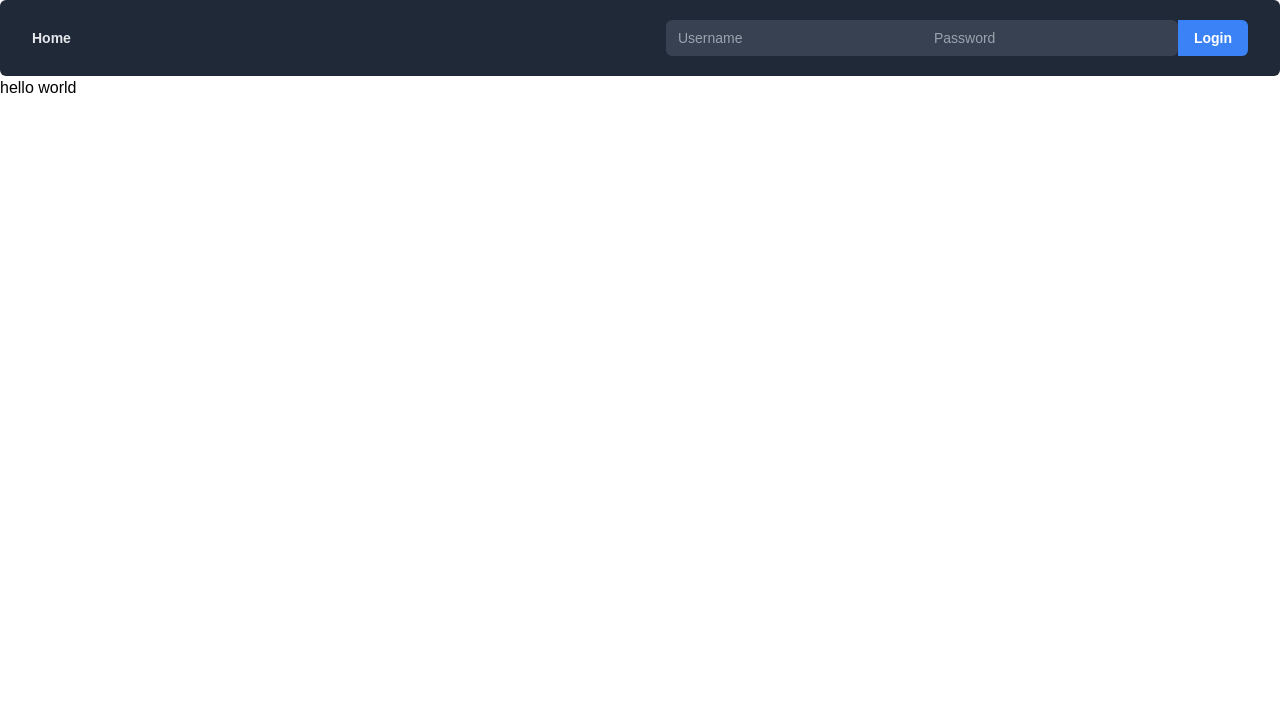
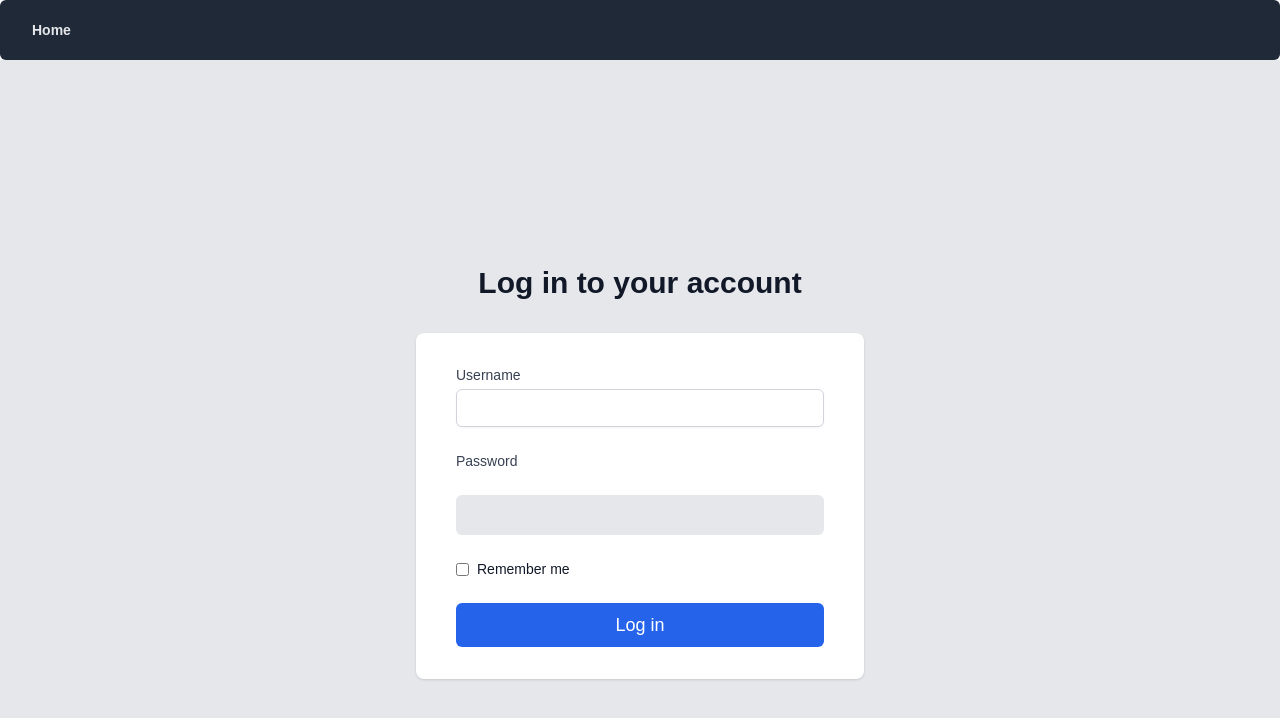
Before and after one commit to ahmedmeissara/labo, a Next.js app: page / in a window 1280 px wide. Shown: the top 718 px of the page. Built offline with nearby package versions, Linux system fonts and the light colour scheme.

Commit message:
a login page

```diff
--- a/src/app/Ad4O69cwrPVg/page.tsx
+++ b/src/app/Ad4O69cwrPVg/page.tsx
@@ -21,14 +21,13 @@ export default function Admin() {
 
   return (
     <section>
+
       <main className="py-5">
         <h1 className="bg- text-xl md:text-5xl text-center font-bold py-10">
           Labo Management
         </h1>
         {/* collapsable form */}
         <div className="container mx-auto">
-
-
           <Form></Form>
         </div>
 
--- a/src/app/Appbar.tsx
+++ b/src/app/Appbar.tsx
@@ -3,24 +3,8 @@ import { useQuery } from "react-query";
 import { useRouter } from "next/navigation";
 import Link from "next/link";
 
-const fetchUser = async (username: any, password: any) => {
-  const res = await fetch("/api/users", {
-    method: "POST",
-    headers: { "Content-Type": "application/json" },
-    body: JSON.stringify({ username, password }),
-  });
-
-  if (!res.ok) {
-    throw new Error("Invalid username or password");
-  }
-
-  return res.json();
-};
-
 const Navbar = () => {
   const [isLoggedIn, setIsLoggedIn] = useState(false);
-  const [username, setUsername] = useState("");
-  const [password, setPassword] = useState("");
   const router = useRouter();
 
   useEffect(() => {
@@ -29,37 +13,13 @@ const Navbar = () => {
 
     if (token) {
       setIsLoggedIn(true);
-      router.push("/");
     }
   }, []);
-
-
-  const { data: user, isLoading, isError, error, refetch }: any = useQuery(
-    ["users", username, password],
-    () => fetchUser(username, password),
-    {
-      enabled: false,
-    }
-  );
-
-  const handleLogin = async (e: any) => {
-    e.preventDefault();
-    try {
-      const user = await refetch();
-      localStorage.setItem("token", user.token); // Store token in localStorage
-      setIsLoggedIn(true);
-      router.push("/");
-    } catch (error) {
-      console.error(error);
-    }
-  };
 
   const handleLogout = () => {
     localStorage.removeItem("token"); // Remove token from localStorage
     setIsLoggedIn(false);
     router.push("/");
-    setUsername("");
-    setPassword("");
   };
 
   return (
@@ -70,15 +30,12 @@ const Navbar = () => {
             Home
           </Link>
         </li>
-    {isLoggedIn && user ? (
+        {isLoggedIn && (
           <>
             <li>
               <Link href="/Ad4O69cwrPVg" className="text-gray-200 mx-4">
                 Admin
               </Link>
-        </li>
-        <li>
-          <span className="text-gray-200">{user.name}</span>
             </li>
             <li>
               <button
@@ -89,49 +46,9 @@ const Navbar = () => {
               </button>
             </li>
           </>
-    ) : (
-      <form onSubmit={handleLogin} className="flex">
-        <li>
-          <input
-            type="text"
-            placeholder="Username"
-            className="bg-gray-700 text-gray-200 rounded-l-md px-3 py-2 focus:outline-none focus:bg-gray-600 sm:w-32 md:w-48 lg:w-64"
-            value={username}
-            onChange={(e) => setUsername(e.target.value)}
-          />
-        </li>
-        <li>
-          <input
-            type="password"
-            placeholder="Password"
-            className="bg-gray-700 text-gray-200 rounded-r-md px-3 py-2 focus:outline-none focus:bg-gray-600 sm:w-32 md:w-48 lg:w-64"
-            value={password}
-            onChange={(e) => setPassword(e.target.value)}
-          />
-        </li>
-        <li>
-          <button
-            type="submit"
-            className="bg-blue-500 hover:bg-blue-600 text-white font-bold py-2 px-4 rounded-r-md"
-          >
-            Login
-          </button>
-        </li>
-      </form>
         )}
       </ul>
-  {isLoading && (
-    <div className="fixed top-0 left-0 w-full h-full bg-gray-800 bg-opacity-50 flex items-center justify-center">
-      <p className="text-gray-200 font-bold">Loading...</p>
-    </div>
-  )}
-  {isError && (
-    <div className="fixed top-0 left-0 w-full h-full bg-gray-800 bg-opacity-50 flex items-center justify-center">
-      <p className="text-red-500 font-bold">{error.message}</p>
-    </div>
-  )}
     </nav>
-
   );
 };
 
--- a/src/app/page.tsx
+++ b/src/app/page.tsx
@@ -1,9 +1,139 @@
-import React from 'react';
+"use client"; // this is a client component 👈🏽
+import { useState, useEffect } from "react";
+import { useQuery } from "react-query";
+import { useRouter } from "next/navigation";
+import Link from "next/link";
+const fetchUser = async (username: any, password: any) => {
+  const res = await fetch("/api/users", {
+    method: "POST",
+    headers: { "Content-Type": "application/json" },
+    body: JSON.stringify({ username, password }),
+  });
 
-const Home =()=>{
-return(
+  if (!res.ok) {
+    throw new Error("Invalid username or password");
+  }
 
-    <h1>hello world</h1>
-)
-}
-export default Home;
+  return res.json();
+};
+
+const Login = () => {
+  const [username, setUsername] = useState("");
+  const [password, setPassword] = useState("");
+  const [isLoading, setIsLoading] = useState(false);
+  const [isError, setIsError] = useState(false);
+  const router = useRouter();
+
+  useEffect(() => {
+    const token =
+      typeof localStorage !== "undefined" ? localStorage.getItem("token") : null;
+
+    if (token) {
+      router.push("/");
+    }
+  }, []);
+
+
+  const { data: user, refetch }: any = useQuery(
+    ["users", username, password],
+    () => fetchUser(username, password),
+    {
+      enabled: false,
+    }
+  );
+
+  const handleLogin = async (e: any) => {
+    e.preventDefault();
+    setIsLoading(true);
+    setIsError(false);
+    try {
+      const user = await refetch();
+      localStorage.setItem("token", user.token); // Store token in localStorage
+      router.push("/Ad4O69cwrPVg");
+    } catch (error) {
+      setIsError(true);
+    } finally {
+      setIsLoading(false);
+    }
+  };
+
+  return (
+
+    <div className="min-h-screen bg-gray-200 flex flex-col justify-center py-12 sm:px-6 lg:px-8">
+
+      <div className="sm:mx-auto sm:w-full sm:max-w-md">
+
+        <h2 className="mt-6 text-center text-3xl font-extrabold text-gray-900">
+          Log in to your account
+        </h2>
+      </div>
+
+      <div className="mt-8 sm:mx-auto sm:w-full sm:max-w-md">
+        <div className="bg-white py-8 px-4 shadow sm:rounded-lg sm:px-10">
+          <form className="space-y-6" onSubmit={handleLogin}>
+            <div>
+              <label htmlFor="username" className="block text-sm font-medium text-gray-700">
+                Username
+              </label>
+              <div className="mt-1">
+                <input
+                  id="username"
+                  name="username"
+                  type="text"
+                  autoComplete="username"
+                  required
+                  className="appearance-none block w-full px-3 py-2 border border-gray-300 rounded-md shadow-sm placeholder-gray-400 focus:outline-none focus:ring-blue-500 focus:border-blue-500 sm:text-sm"
+                  value={username}
+                  onChange={(e) => setUsername(e.target.value)}
+                />
+              </div>
+            </div>
+
+
+              <label htmlFor="password" className="block text-sm font-medium text-gray-700">
+                Password
+              </label>
+              <div className="mt-1">
+              <input
+            type="password"
+            id="password"
+            name="password"
+            value={password}
+            onChange={(e) => setPassword(e.target.value)}
+            className="block w-full px-4 py-2 mt-2 text-gray-700 bg-gray-200 appearance-none focus:outline-none focus:bg-white focus:ring-2 focus:ring-blue-600 focus:ring-opacity-50 rounded-md"
+            required
+          />
+        </div>
+
+        <div className="flex items-center justify-between mt-4">
+          <div className="flex items-center">
+            <input
+              type="checkbox"
+              id="remember-me"
+              name="remember-me"
+              className="text-blue-600 rounded-md focus:ring-2 focus:ring-blue-600 focus:ring-opacity-50"
+            />
+            <label htmlFor="remember-me" className="ml-2 block text-sm text-gray-900">
+              Remember me
+            </label>
+          </div>
+
+
+        </div>
+
+        <div className="mt-8">
+          <button
+            type="submit"
+            className="w-full px-4 py-2 text-lg font-medium text-white bg-blue-600 rounded-md hover:bg-blue-500 focus:outline-none focus:ring-2 focus:ring-blue-600 focus:ring-opacity-50"
+          >
+            Log in
+          </button>
+        </div>
+      </form>
+    </div>
+  </div>
+</div>
+);
+};
+
+export default Login;
--- a/src/app/table/page.tsx
+++ b/src/app/table/page.tsx
@@ -21,20 +21,20 @@ export default function SpecimenTable() {
 
     // Define header row
     const headerRow = worksheet.addRow([
-      "Numero Inventaire",
-      "Nom Commun",
-      "Famille",
-      "Genre",
-      "Sous-Genre",
-      "Espece et Sous-Especes",
-      "Auteurs",
-      "Collecteurs et Legataires",
-      "Date Collecte",
-      "Localite",
-      "Sexe",
-      "Etat de Conservation",
-      "Nombre Especes",
-      "Remarques",
+      "numero_inventaire",
+      "nom_commun",
+      "famille",
+      "genre",
+      "sous_genre",
+      "espece_et_sous_especes",
+      "auteurs",
+      "collecteurs_et_legataires",
+      "date_collecte",
+      "localite",
+      "sexe",
+      "etat_de_conservation",
+      "nombre_especes",
+      "remarques",
     ]);
     headerRow.eachCell((cell) => {
       cell.fill = {
@@ -79,6 +79,7 @@ worksheet.columns.forEach((column) => {
       saveAs(new Blob([buffer]), "specimens.xlsx");
     });
   };
+
 
   if (isLoading) return <div>Specimens are loading...</div>;
   if (isError) return <div>Got error: {error}</div>;
@@ -150,7 +151,9 @@ worksheet.columns.forEach((column) => {
         ))}
       </tbody>
     </table>
+
     </div >
+
 
   );
 
```
Lines whose indentation alone changed are shown as unchanged.
